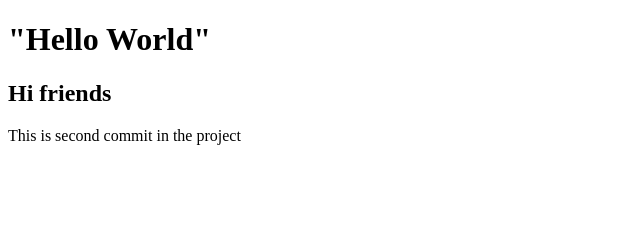
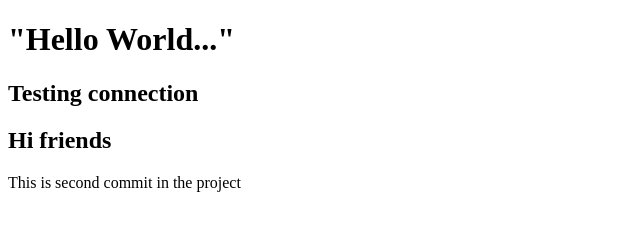
Before and after one commit to cbee99/my-second-repo, a plain HTML site: page index.html in a window 1280 px wide. Shown: the whole page, without its empty margins (0-640 px from the left). Drawn offline with Linux system fonts and the light colour scheme.

Commit message:
Testing connection

```diff
--- a/index.html
+++ b/index.html
@@ -8,8 +8,9 @@
 </head>
 <body>
     <h1>
-        "Hello World"
+        "Hello World..."
     </h1>
+    <h2>Testing connection</h2>
     <h2> Hi friends </h2>
     <p>This is second commit in the project</p>
 </body>
```
